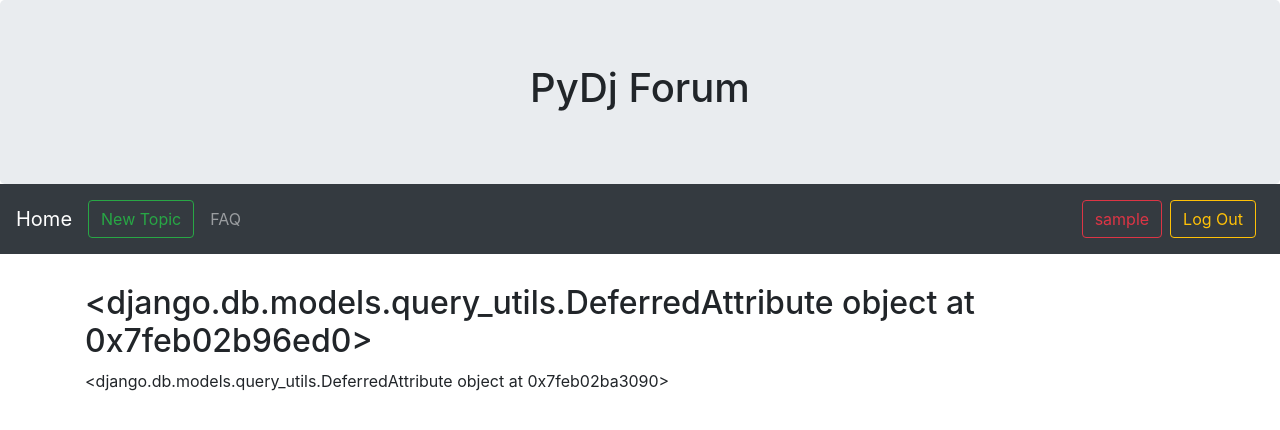
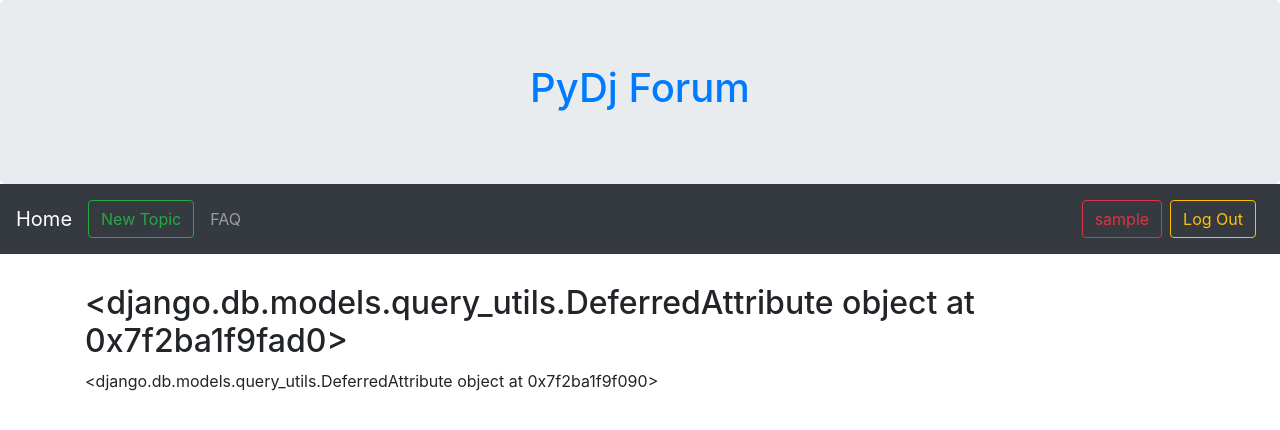
Before and after one commit to mrcsan/forumPyDj, a Django app: page /forum/1/ in a window 1280 px wide. Shown: the top 430 px of the page. Run offline with Django 3.2, Linux system fonts and the light colour scheme; the visitor is signed in with stand-in values (Sample User, id 1); some libraries are stand-ins or nearby versions.

Commit message:
Added clickable jumbotron

```diff
--- a/forum/templates/forum/base.html
+++ b/forum/templates/forum/base.html
@@ -25,17 +25,17 @@
     </head>
     <body>
         <div class="jumbotron text-center" style="margin-bottom:0" id="header">
-            <h1>PyDj Forum</h1>
+            <h1><a href="http://127.0.0.1:8000/forum">PyDj Forum</a></h1>
             <!-- <p>Resize this responsive page to see the effect!</p> -->
         </div>
 
         <nav class="navbar navbar-expand-sm bg-dark navbar-dark">
             <a class="navbar-brand" href="http://127.0.0.1:8000/forum">Home</a>
-            <button class="navbar-toggler" type="button" data-toggle="collapse" data-target="#collapsibleNavbar">
+            <!-- <button class="navbar-toggler" type="button" data-toggle="collapse" data-target="#collapsibleNavbar">
                 <span class="navbar-toggler-icon"></span>
-            </button>
+            </button> -->
             {% if user.is_authenticated %}
-                <button class="btn btn-outline-success my-2 mr-sm-2" type="submit" onclick="addNewTopic()">New Topic</button>
+                <button class="btn btn-outline-success my-2 mr-sm-2" type="submit" onclick="goToNewTopic()">New Topic</button>
             {% endif %}
             <div class="collapse navbar-collapse" id="collapsibleNavbar">
                 <ul class="navbar-nav mr-auto">
--- a/forum/templates/forum/topic_view.html
+++ b/forum/templates/forum/topic_view.html
@@ -9,8 +9,6 @@
 
         <h2>{{ header }}</h2>
         <p>{{ paragraph }}</p>
-        <p>{{ topic.topic_title }}</p>
-        <p>{{ topic.topic_text }}</p>
 
     {% else %}
         <h2>{{ header }}</h2>
--- a/forum/views.py
+++ b/forum/views.py
@@ -9,7 +9,7 @@ from django.http import HttpResponse
 def index(request):
     if request.user.is_authenticated:
         logged_user_name = request.user.username
-        text_header = "Welcome in your dashboard " + logged_user_name + "!"
+        text_header = "Welcome in your dashboard " + logged_user_name + "."
         text_paragraph = "Here are the latest topics on forum:"
         topic_list = Topic.objects.order_by('-published_date')[:5]
 
```
Also changed, not shown: forum/static/forum/interactions.js (+7 -3 lines).
